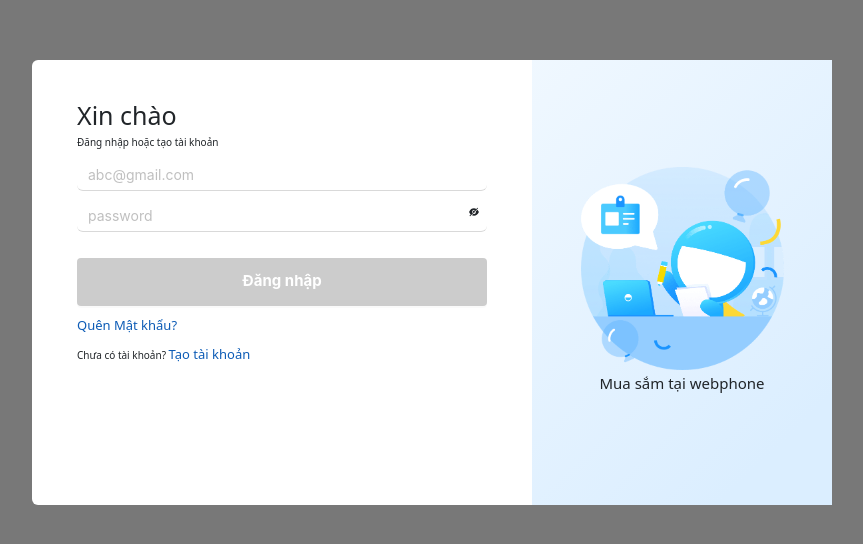
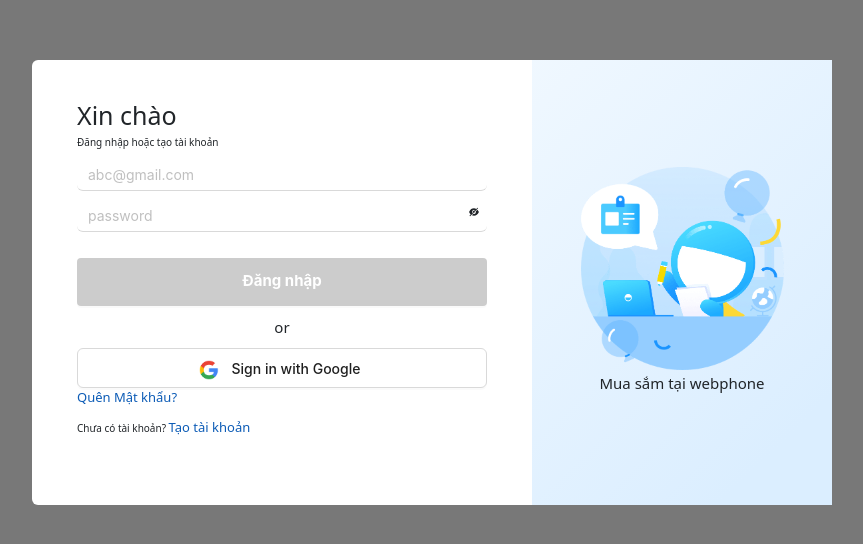
Before and after one commit to HieuNT22012296/FRONTEND, a React (Create React App) app: page /sign-in in a window 1280 px wide. Shown: the part 118-662 px from the top of the page, without its empty margins (208-1071 px from the left). Built offline with nearby package versions, Linux system fonts and the light colour scheme.

Commit message:
update-gg

```diff
--- a/src/App.js
+++ b/src/App.js
@@ -1,5 +1,5 @@
 import React, { Component, Fragment, useEffect, useState } from 'react'
-import {BrowserRouter as Router, Routes, Route} from 'react-router-dom'
+import {BrowserRouter as Router, Routes, Route, Navigate} from 'react-router-dom'
 import DefaultComponent from './components/DefaultComponent/DefautComponent'
 import { routes } from './routes'
 import { useQuery } from '@tanstack/react-query'
@@ -16,9 +16,24 @@ import HomePage from './pages/HomePage/HomePage'
 
 function App() {
 
+  const [userGg, setUserGg] = useState(null)
   const dispatch = useDispatch();
   const [isLoading, setIsLoading] = useState(false)
   const user = useSelector((state) => state.user)
+
+  // const getUser = async () => {
+	// 	try {
+	// 		const url = `${process.env.REACT_APP_API_URL}/auth/login/success`;
+	// 		const { data } = await axios.get(url, { withCredentials: true });
+	// 		setUserGg(data.user._json);
+	// 	} catch (err) {
+	// 		console.log(err);
+	// 	}
+	// };
+
+	// useEffect(() => {
+	// 	getUser();
+	// }, []);
 
   useEffect(() => {
     setIsLoading(true)
@@ -91,6 +106,11 @@ function App() {
       <Loading isLoading={isLoading}>
         <Router>
             <Routes>
+            {/* <Route
+					exact
+					path="/"
+					element={user ? <HomePage user={userGg} /> : <Navigate to="/login" />}
+				/> */}
               {routes.map((route) => {
                 const Page = route.page
                 const isCheckAuth = !route.isPrivate || user.isAdmin
@@ -101,6 +121,7 @@ function App() {
                       <Page />
                     </Layout>
                   } />
+
                 )
               })}
             </Routes>
--- a/src/index.css
+++ b/src/index.css
@@ -1,11 +1,14 @@
 @import "slick-carousel/slick/slick.css";
 @import "slick-carousel/slick/slick-theme.css";
+@import url('https://fonts.googleapis.com/css2?family=Poppins:ital,wght@0,100;0,200;0,300;0,400;0,500;0,600;0,700;0,800;1,100;1,200;1,300;1,400;1,500;1,600;1,700&display=swap');
 
 body {
-  margin: 0;
+  /* margin: 0;
   box-sizing: border-box;
   padding: 0;
-  font-family: 'Arial', sans-serif; /* Thay thế 'Arial' bằng font mong muốn */
+  font-family: 'Arial', sans-serif;  */
+  margin: 0;
+  font-family: 'Poppins', sans-serif;
 }
 
 html {
--- a/src/index.js
+++ b/src/index.js
@@ -1,5 +1,6 @@
 import React from 'react';
-import ReactDOM from 'react-dom/client';
+import ReactDOM from 'react-dom';
+import { BrowserRouter } from 'react-router-dom';
 import './index.css';
 import App from './App';
 import reportWebVitals from './reportWebVitals';
@@ -10,22 +11,21 @@ import { QueryClient, QueryClientProvider } from '@tanstack/react-query';
 import { ReactQueryDevtools } from '@tanstack/react-query-devtools';
 import { PersistGate } from 'redux-persist/integration/react'
 
-const root = ReactDOM.createRoot(document.getElementById('root'));
-const queryClient = new QueryClient()
-root.render(
-  // <React.StrictMode>
+const queryClient = new QueryClient();
+
+ReactDOM.render(
   <QueryClientProvider client={queryClient}>
     <Provider store={store}>
       <PersistGate loading={null} persistor={persistor}>
-        <App />
+        {/* <BrowserRouter> */}
+          <App />
+        {/* </BrowserRouter> */}
       </PersistGate>
     </Provider>
     <ReactQueryDevtools initialIsOpen={false} />
-  </QueryClientProvider>
-  // </React.StrictMode>
+  </QueryClientProvider>,
+  document.getElementById('root')
 );
 
-// If you want to start measuring performance in your app, pass a function
-// to log results (for example: reportWebVitals(console.log))
-// or send to an analytics endpoint. Learn more: https://bit.ly/CRA-vitals
+// Measure performance in your app if needed
 reportWebVitals();
--- a/src/pages/SignInPage/SignInPage.jsx
+++ b/src/pages/SignInPage/SignInPage.jsx
@@ -2,8 +2,9 @@ import React, { useEffect, useState } from "react";
 import { WrapperContainerLeft, WrapperContainerRight, WrapperTextLight } from "./style";
 import InputForm from "../../components/InputForm/InputForm";
 import ButtonComponent from "../../components/ButtonComponent/ButtonComponent";
-import imagelogo  from '../../assets/images/logo-login.png'
-import { Image } from 'antd';
+import imageLogo  from '../../assets/images/logo-login.png'
+import imageGoogle  from '../../assets/images/google.png'
+import { Button, Image } from 'antd';
 import { EyeFilled, EyeInvisibleFilled } from '@ant-design/icons'
 import { useLocation, useNavigate } from "react-router-dom";
 import * as UserService from '../../services/UserService'
@@ -12,8 +13,7 @@ import Loading from "../../components/LoadingComponent/Loading";
 import jwt_decode from "jwt-decode";
 import { useDispatch } from "react-redux";
 import { updateUser } from "../../redux/slides/userSlide";
-// import { GoogleLogin } from 'react-google-login';
-// import GoogleLoginButton from "../../components/LoginGgComponent/LoginGgComponent";
+import { Link } from "react-router-dom";
 
 const SignInPage = () => {
     const [isShowPassword, setIsShowPassword] = useState(false)
@@ -72,6 +72,14 @@ const SignInPage = () => {
       })
       console.log('sign-in', email, password)
     }
+
+    const googleAuth = () => {
+      window.open(
+        `${process.env.REACT_APP_API_URL}/auth/google`,
+        "_self"
+      );
+    };
+
     return (
         <div style={{ display: 'flex', alignItems: 'center', justifyContent: 'center', background: 'rgba(0, 0, 0, 0.53)', height: '100vh' }}>
         <div style={{ width: '800px', height: '445px', borderRadius: '6px', background: '#fff', display: 'flex' }}>
@@ -121,20 +129,19 @@ const SignInPage = () => {
               textButton={'Đăng nhập'}
               styleTextButton={{ color: '#fff', fontSize: '15px', fontWeight: '700' }}
             ></ButtonComponent>
-            {/* <GoogleLogin
-              clientId="268646320901-1qkkmtpj8dt8pbe08pig4n69r9f2rrd1.apps.googleusercontent.com"
-              buttonText="Đăng nhập bằng Google"
-              onSuccess={responseGoogleSignIn}
-              onFailure={responseGoogleSignIn}
-              cookiePolicy={'single_host_origin'}
-            /> */}
+              <p style={{textAlign: 'center', fontSize: '15px'}}>or</p>
+            <Button style={{width: '100%', height: '40px', fontWeight: '500', outline: 'none'}} onClick={googleAuth}>
+              <Image src= {imageGoogle} alt="google-icon" height="20px" width="20px" />
+                <span style={{margin: '0 5px'}}>Sign in with Google</span>
+            </Button>
+
           </Loading>
 
                 <p><WrapperTextLight>Quên Mật khẩu?</WrapperTextLight></p>
                 <p>Chưa có tài khoản? <WrapperTextLight onClick={handleNavigateSignUp}> Tạo tài khoản</WrapperTextLight></p>
             </WrapperContainerLeft>
             <WrapperContainerRight>
-            <Image src= {imagelogo} preview={false} alt="image-logo" height="203px" width="203px" />
+            <Image src= {imageLogo} preview={false} alt="image-logo" height="203px" width="203px" />
             <h4>Mua sắm tại webphone</h4>
             </WrapperContainerRight>
         </div>
--- a/src/pages/SignUpPage/SignUpPage.jsx
+++ b/src/pages/SignUpPage/SignUpPage.jsx
@@ -2,8 +2,9 @@ import React, { useEffect, useState } from "react";
 import { WrapperContainerLeft, WrapperContainerRight, WrapperTextLight } from "./style";
 import InputForm from "../../components/InputForm/InputForm";
 import ButtonComponent from "../../components/ButtonComponent/ButtonComponent";
-import imagelogo  from '../../assets/images/logo-login.png'
-import { Image } from 'antd';
+import imageLogo  from '../../assets/images/logo-login.png'
+import imageGoogle  from '../../assets/images/google.png'
+import { Button, Image } from 'antd';
 import { EyeFilled, EyeInvisibleFilled } from '@ant-design/icons'
 import { useNavigate } from "react-router-dom";
 import * as UserService from '../../services/UserService'
@@ -51,6 +52,13 @@ const SignUpPage = () =>{
   const handleSignUp = () => {
     mutation.mutate({email, password, confirmPassword})
   }
+
+  const googleAuth = () => {
+    window.open(
+      `${process.env.REACT_APP_API_URL}/auth/google/callback`,
+      "_self"
+    );
+  };
     return (
         <div style={{ display: 'flex', alignItems: 'center', justifyContent: 'center', background: 'rgba(0, 0, 0, 0.53)', height: '100vh' }}>
         <div style={{ width: '800px', height: '445px', borderRadius: '6px', background: '#fff', display: 'flex' }}>
@@ -116,11 +124,16 @@ const SignUpPage = () =>{
                 textButton={'Đăng ký'}
                 styleTextButton={{ color: '#fff', fontSize: '15px', fontWeight: '700' }}>
             </ButtonComponent>
+            <p style={{textAlign: 'center', fontSize: '15px'}}>or</p>
+            <Button style={{width: '100%', height: '40px', fontWeight: '500', outline: 'none'}} onClick={googleAuth}>
+              <Image src= {imageGoogle} alt="google-icon" height="20px" width="20px" />
+                <span style={{margin: '0 5px'}}>Sign up with Google</span>
+            </Button>
           </Loading>
                 <p>Bạn đã có tài khoản?<WrapperTextLight onClick={handleNavigateSignIn}>Đăng nhập</WrapperTextLight></p>
             </WrapperContainerLeft>
             <WrapperContainerRight>
-            <Image src= {imagelogo} preview={false} alt="image-logo" height="203px" width="203px" />
+            <Image src= {imageLogo} preview={false} alt="image-logo" height="203px" width="203px" />
             <h4>Mua sắm tại webphone</h4>
             </WrapperContainerRight>
         </div>
```
Also changed, not shown: src/assets/images/google.png (added).
